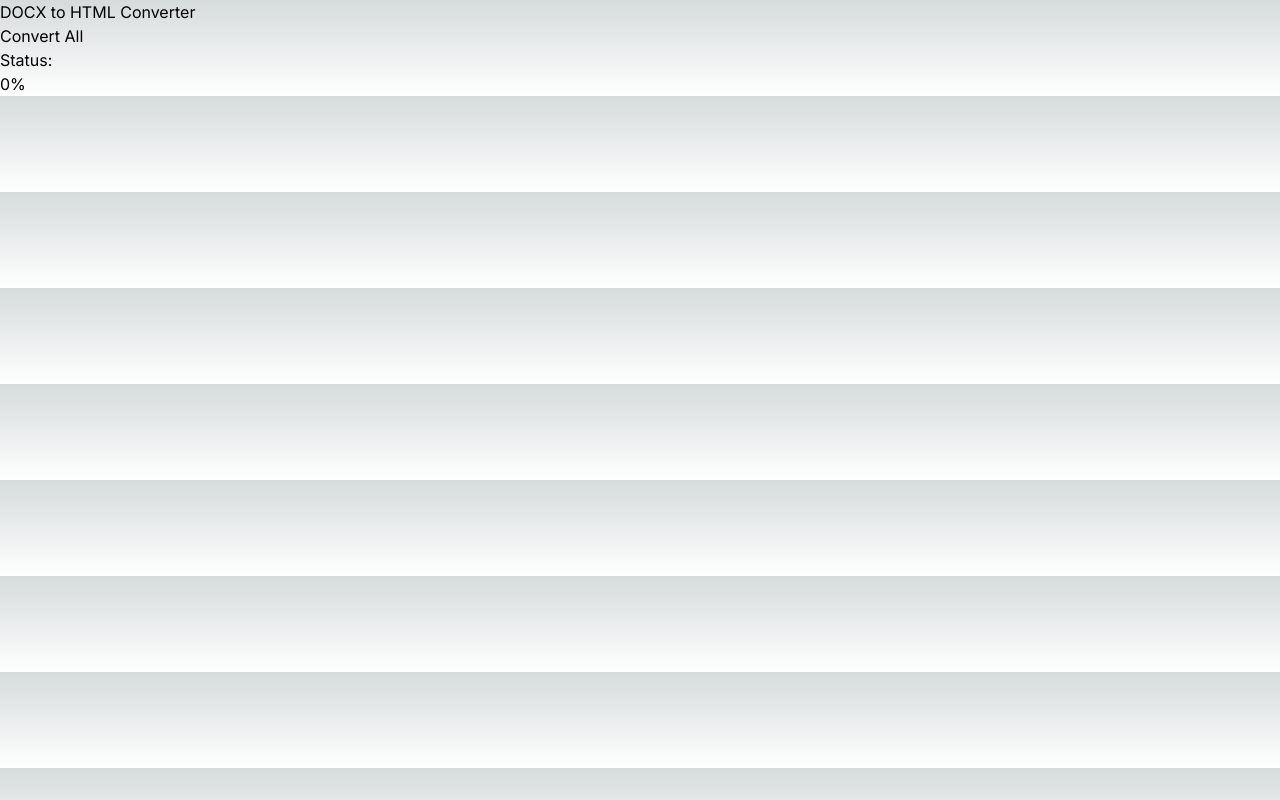
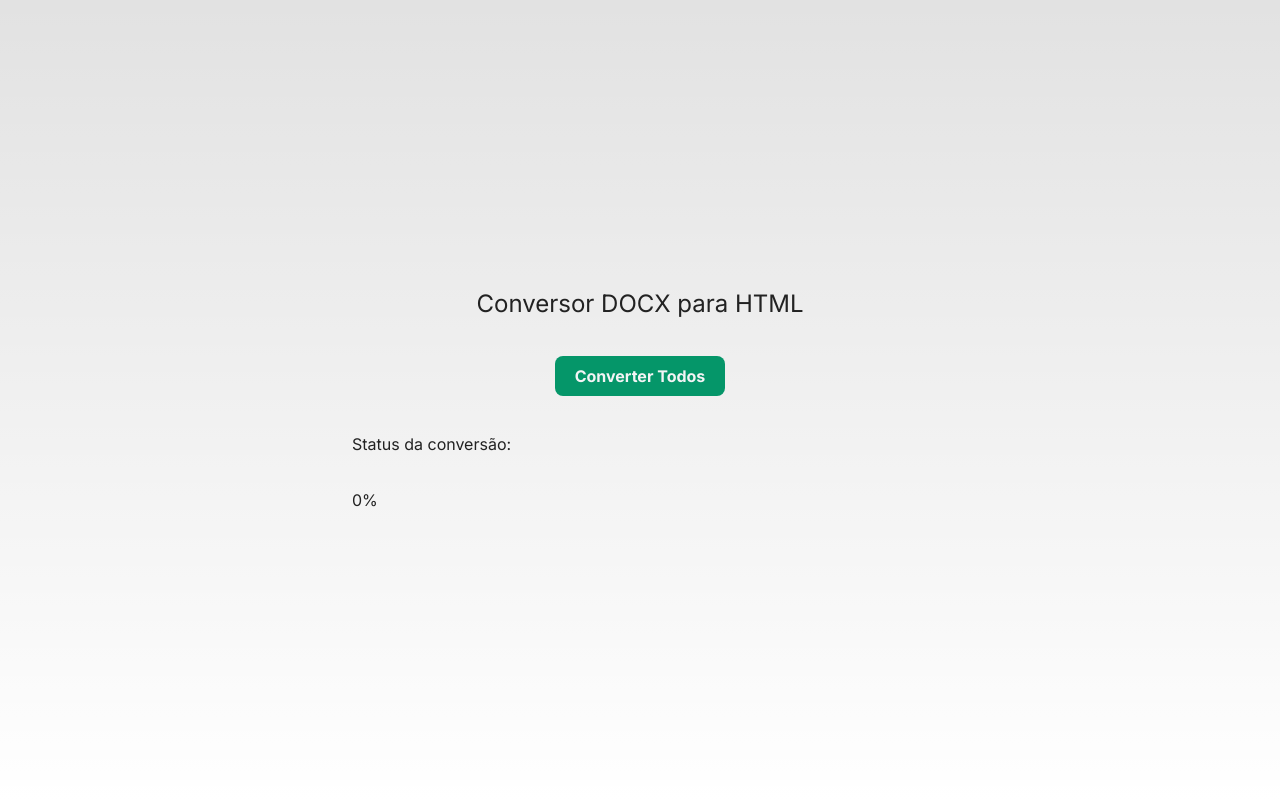
Before and after one commit to Erik-EFL/Conversor, a Next.js app: page / in a window 1280 px wide. Built offline with nearby package versions, Linux system fonts and the light colour scheme.

Commit message:
style: :lipstick: Added basec styles on the home page

```diff
--- a/src/app/globals.css
+++ b/src/app/globals.css
@@ -4,16 +4,16 @@
 @import '~bootstrap/dist/css/bootstrap.min.css';
 
 :root {
-  --foreground-rgb: 0, 0, 0;
-  --background-start-rgb: 214, 219, 220;
+  --foreground-rgb: 34, 34, 34; /* Adjusted for a darker gray */
+  --background-start-rgb: 226, 226, 226; /* Adjusted for a lighter gray */
   --background-end-rgb: 255, 255, 255;
 }
 
 @media (prefers-color-scheme: dark) {
   :root {
-    --foreground-rgb: 255, 255, 255;
-    --background-start-rgb: 0, 0, 0;
-    --background-end-rgb: 0, 0, 0;
+    --foreground-rgb: 240, 240, 240; /* Adjusted for a lighter gray */
+    --background-start-rgb: 34, 34, 34; /* Adjusted for a darker gray */
+    --background-end-rgb: 34, 34, 34; /* Adjusted for a darker gray */
   }
 }
 
--- a/src/app/page.tsx
+++ b/src/app/page.tsx
@@ -29,11 +29,21 @@ const Home: React.FC = () => {
   };
 
   return (
-    <div>
-      <div>
-        <h1>DOCX to HTML Converter</h1>
-        <button onClick={handleConvert}>Convert All</button>
-        <p>Status: {status}</p>
+    <div className='flex flex-col justify-center gap-9 items-center max-w-xl h-[100vh] m-auto'>
+      <h1 className='text-center text-2xl'>Conversor DOCX para HTML</h1>
+      <button
+        className='
+      px-5 py-2 rounded-lg bg-emerald-600 max-w-sm hover:text-zinc-300 text-zinc-100 font-bold hover:bg-emerald-800 transition-colors justify-center'
+        onClick={handleConvert}
+      >
+        Converter Todos
+      </button>
+      <div className='w-full'>
+        <p className='mb-8'>Status da conversão:
+          <strong className={status ? 'bg-emerald-400 ml-3' : 'bg-red-600 ml-3'}>
+            {status}
+          </strong>
+        </p>
         <ProgressBarComponent progress={progress} />
       </div>
     </div>
```
